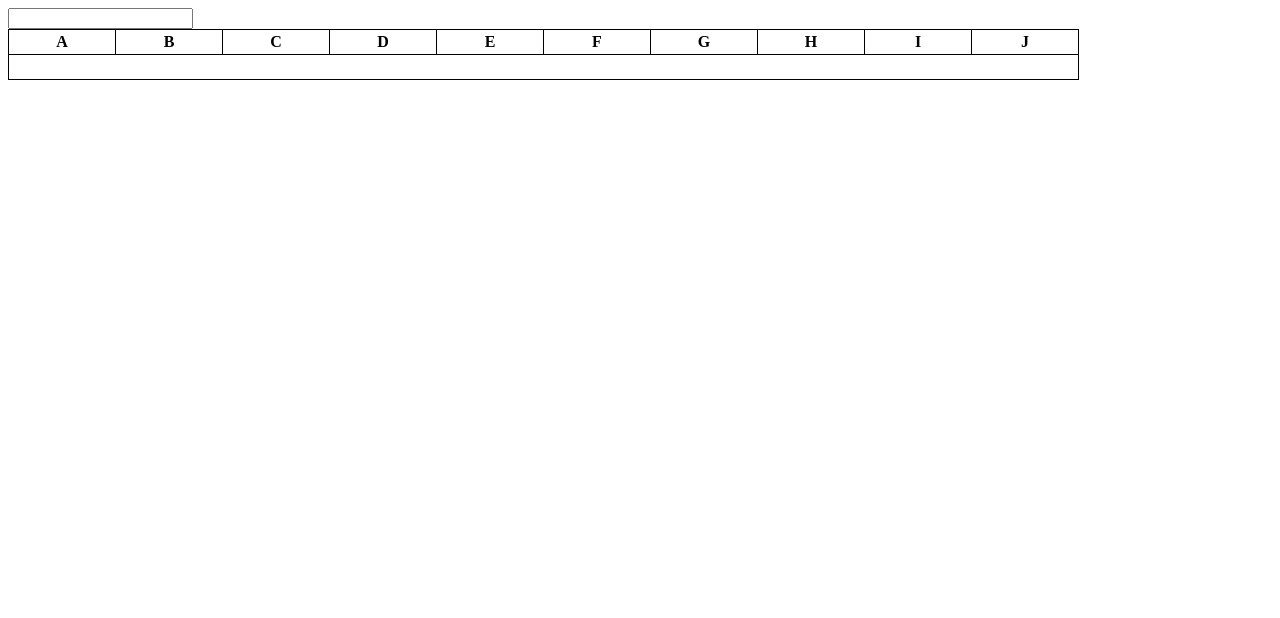
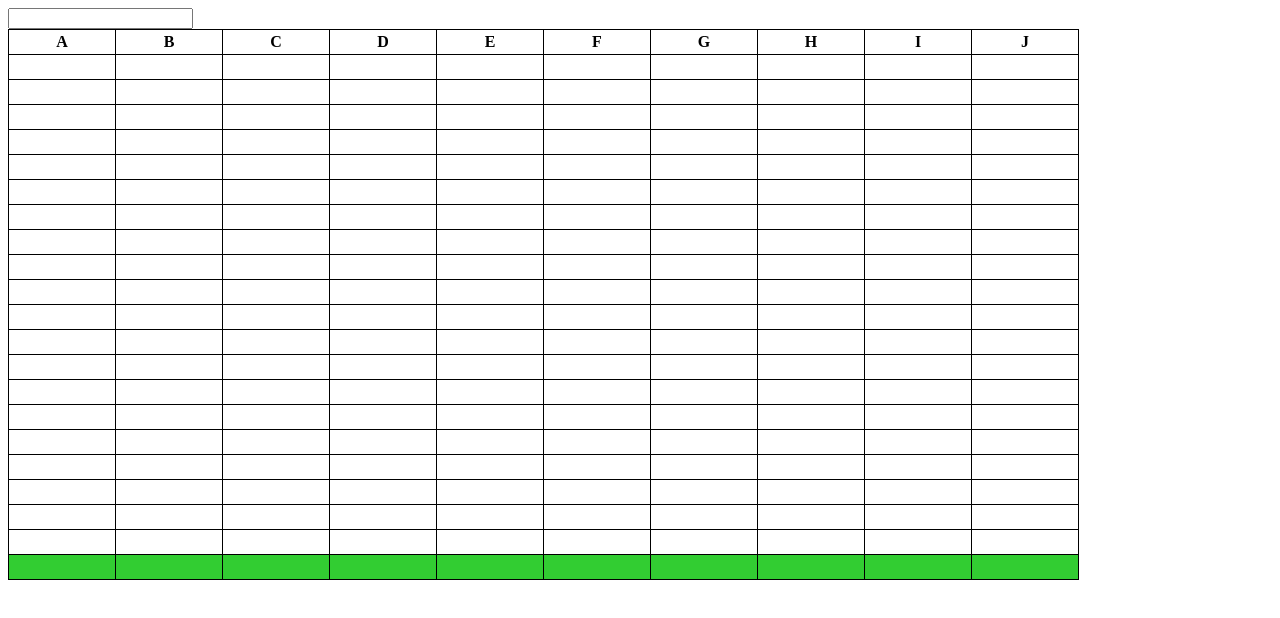
Before and after one commit to ststar8623/x-cell-sum, a website: page public/index.html in a window 1280 px wide. Drawn offline with Linux system fonts and the light colour scheme.

Commit message:
add sumRow

```diff
--- a/public/css/styles.css
+++ b/public/css/styles.css
@@ -8,3 +8,7 @@ th, td, tr {
 	padding: 3px;
 	height: 25px;
 }
+
+tfoot {
+	background-color: limegreen;
+}
--- a/public/index.html
+++ b/public/index.html
@@ -13,10 +13,10 @@
 				</tr>
 			</thead>
 			<tfoot>
+				<tr>
+				</tr>
 			</tfoot>
 			<tbody>
-				<tr>
-				</tr>
 			</tbody>
 		</table>
 	</div>
--- a/public/js/bundle.js
+++ b/public/js/bundle.js
@@ -90,10 +90,14 @@ class TableView {
 
 	initDomReference(){
 		this.headerRowEl = document.querySelector('THEAD TR');
+		this.sheetBodyEl = document.querySelector('TBODY');
+		this.sumRowEl = document.querySelector('TFOOT TR');
 	}
 
 	renderTable(){
 		this.renderTableHeader();
+		this.renderTableBody();
+		this.renderTableFoot();
 	}
 
 	renderTableHeader(){
@@ -105,6 +109,41 @@ class TableView {
 			})
 			.forEach(th => this.headerRowEl.appendChild(th));
 	}
+
+	renderTableBody(){
+		const fragment = document.createDocumentFragment();
+		for(let row = 0; row < this.model.numRows; row++){
+			const tr = createTR(null, row + 1);
+			for(let col = 0; col < this.model.numCols; col++){
+				const position = {col: col, row: row};
+				const value = this.model.getValue(position);
+
+				// convert index number to letter number
+				let num = col + 65;
+				// turn letter number into letter
+				let letter = String.fromCharCode(num);
+				// attach letter + row number to ID
+				let id = letter + (row + 1);
+				// generate TD element with ID
+				const td = createTD(value, id);
+				// append TD element to TR element
+				tr.appendChild(td);
+			}
+			fragment.appendChild(tr);
+		}
+		removeChildren(this.sheetBodyEl);
+		this.sheetBodyEl.appendChild(fragment);
+	}
+
+	renderTableFoot(){
+		removeChildren(this.sumRowEl);
+		getLetterRange('A', this.model.numCols)
+			.map(function(label){
+				let id = label;
+				return createTD(null, id);
+			})
+			.forEach(td => this.sumRowEl.appendChild(td));
+	}
 }
 
 module.exports = TableView;
```
Also changed, not shown: client/js/table-view.js (+12 -0 lines), client/js/test/fixtures/sheet-container.html (added, +15 -0 lines), client/js/test/table-view.test.js (added, +31 -0 lines).
